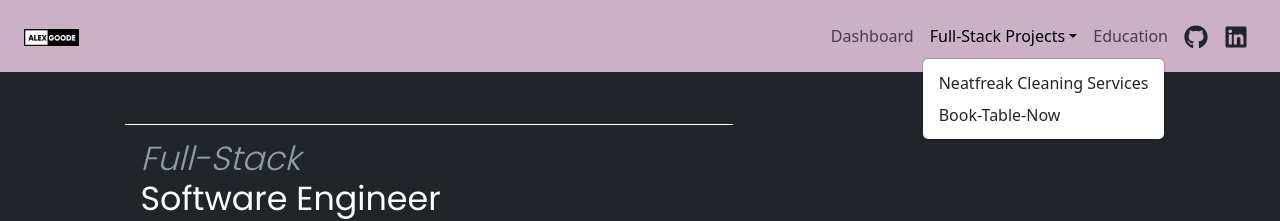
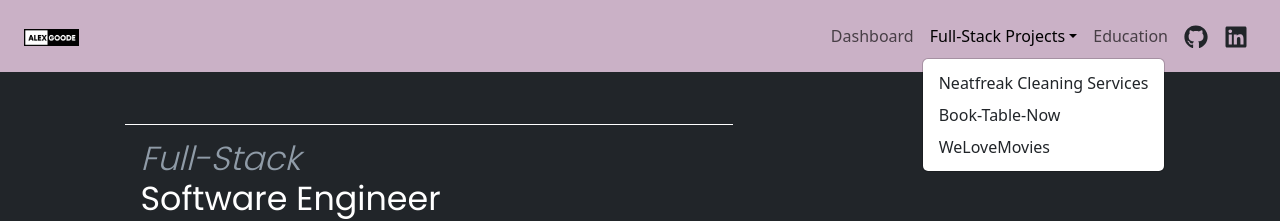
Before and after one commit to alexgoodestudio/big_web_frontend, a React (Create React App) app: page / in a window 1280 px wide. Both pictures are taken after a click on the button "Full-Stack Projects". Shown: the top 221 px of the page. Built offline with nearby package versions, Linux system fonts and the light colour scheme; no server answers; a web font is replaced by a local one.

Commit message:
movies app added

```diff
--- a/src/components/navbar/Navbar.js
+++ b/src/components/navbar/Navbar.js
@@ -18,7 +18,6 @@ function NavBar() {
         <img src={Logo} className='agsLogo' alt="Logo" />
       </Link>
 
-      {/* Mobile toggler button */}
       <button
         className="navbar-toggler"
         type="button"
@@ -52,7 +51,7 @@ function NavBar() {
             <ul className={`dropdown-menu ${isOpen ? 'show' : ''}`} aria-labelledby="navbarDropdown">
               <li><Link className="dropdown-item" to="/neatfreak">Neatfreak Cleaning Services</Link></li>
               <li><Link className="dropdown-item" to="/reservation">Book-Table-Now</Link></li>
-              {/* <li><Link className="dropdown-item" to="/movie">WeLoveMovies</Link></li> */}
+              <li><Link className="dropdown-item" to="/movie">WeLoveMovies</Link></li>
             </ul>
           </li>
           <li className="nav-item">
@@ -60,7 +59,7 @@ function NavBar() {
           </li>
         </ul>
 
-        {/* Social media icons */}
+
         <div className="d-flex align-items-center">
           <a
             href="https://github.com/alexgoodestudio"
```
Also changed, not shown: src/components/projects/Movie/images/2.png (deleted), 1 other file (tests, documents, lock files or other folders).
